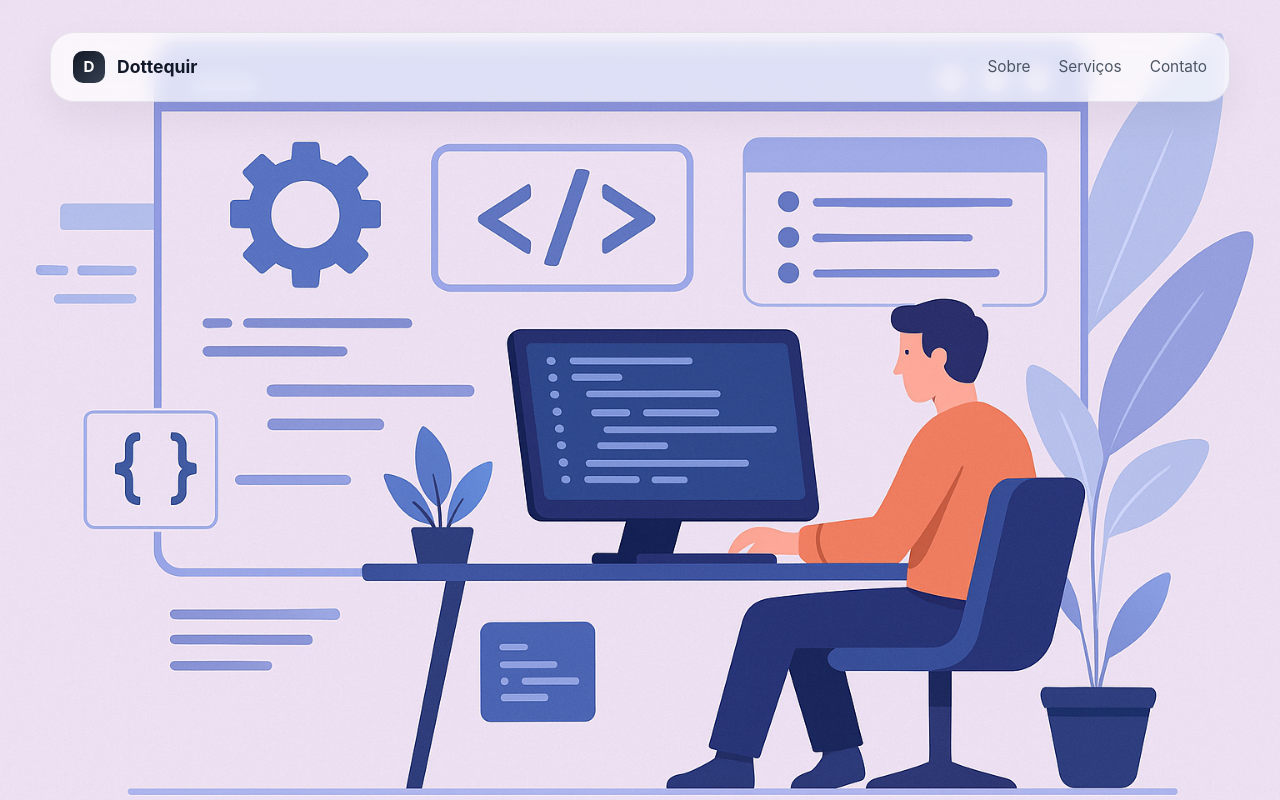
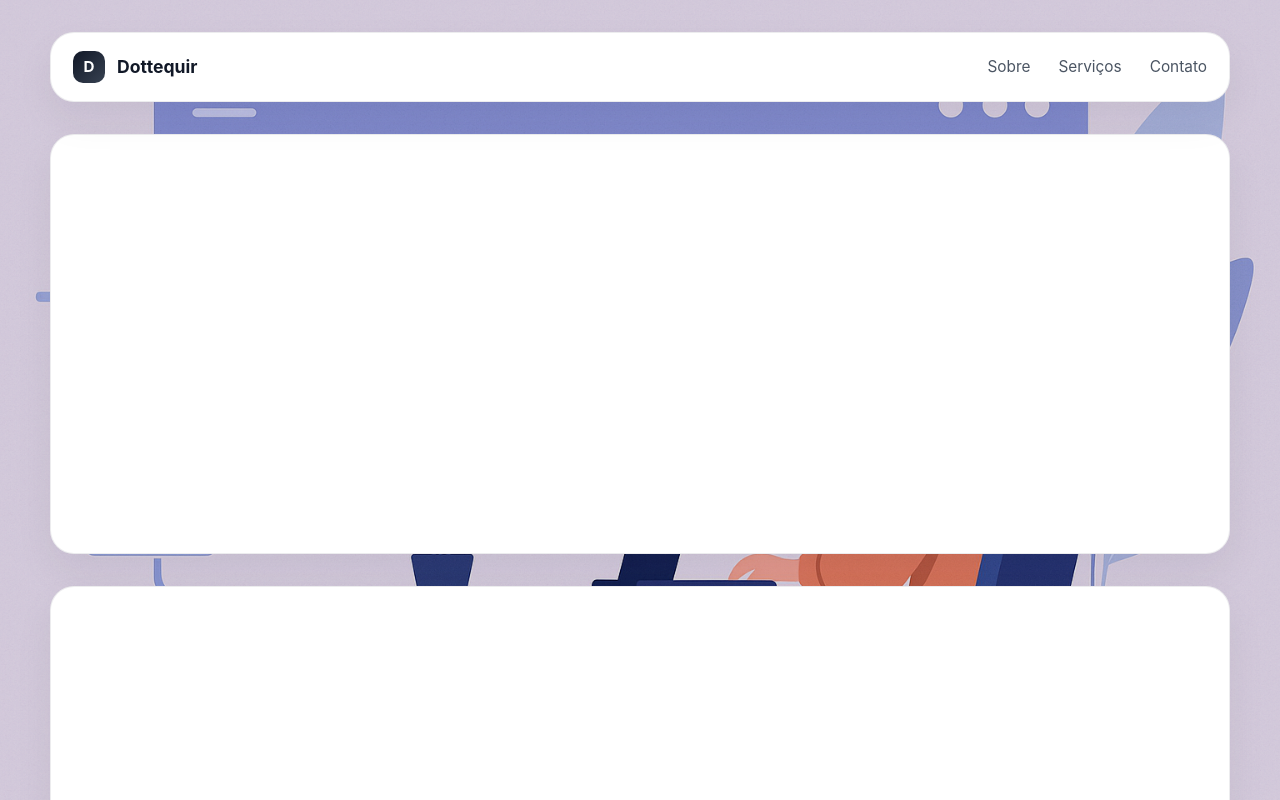
Before and after one commit to diogoottequir/dottequirSite, a React (Vite) app: page / in a window 1280 px wide. Shown: the top 800 px of the page. Built offline with nearby package versions, Linux system fonts and the light colour scheme.

Commit message:
feat: aprimorar layout da pagina

```diff
--- a/index.html
+++ b/index.html
@@ -1,5 +1,5 @@
 <!doctype html>
-<html lang="en">
+<html lang="pt-BR">
   <head>
     <meta charset="UTF-8" />
     <link rel="icon" type="image/svg+xml" href="/favicon.svg" />
--- a/src/App.css
+++ b/src/App.css
@@ -1,17 +1,61 @@
+.site-layout {
+  display: flex;
+  flex-direction: column;
+  min-height: 100dvh;
+}
+
 .page-shell {
+  display: flex;
+  flex-direction: column;
   width: min(1180px, calc(100% - 32px));
-  min-height: 100dvh;
   margin: 0 auto;
-  padding: 32px 0 0;
+  padding: 32px 0 56px;
 }
 
 .topbar {
   display: flex;
+  position: sticky;
+  top: 16px;
+  z-index: 10;
   align-items: center;
   justify-content: space-between;
   gap: 20px;
   padding: 18px 22px;
-  background: rgba(255, 255, 255, 0.7);
+  background: #fff;
+  border: 1px solid rgba(18, 23, 40, 0.08);
+  border-radius: 24px;
+  backdrop-filter: blur(10px);
+  box-shadow: 0 18px 40px rgba(15, 23, 42, 0.06);
+  transition: width 0.35s ease, margin 0.35s ease, top 0.35s ease,
+    border-radius 0.35s ease, box-shadow 0.35s ease;
+}
+
+.header-marker {
+  height: 1px;
+  margin-bottom: -1px;
+}
+
+.topbar.is-stuck {
+  position: fixed;
+  top: 0;
+  right: 0;
+  left: 0;
+  width: auto;
+  margin-left: 0;
+  border-radius: 0;
+  box-shadow: 0 12px 30px rgba(15, 23, 42, 0.14);
+}
+
+.content-area {
+  display: grid;
+  gap: 32px;
+  padding: 32px 0;
+}
+
+.content-panel {
+  width: 100%;
+  min-height: min(56vh, 420px);
+  background: #fff;
   border: 1px solid rgba(18, 23, 40, 0.08);
   border-radius: 24px;
   backdrop-filter: blur(10px);
@@ -360,11 +404,20 @@
 @media (max-width: 560px) {
   .page-shell {
     width: min(100% - 22px, 1180px);
-    padding-top: 18px;
+    padding: 18px 0 36px;
   }
 
   .topbar {
     padding: 16px 18px;
+  }
+
+  .content-area {
+    gap: 20px;
+    padding: 20px 0;
+  }
+
+  .content-panel {
+    height: min(52vh, 360px);
   }
 
   .nav {
--- a/src/App.jsx
+++ b/src/App.jsx
@@ -1,9 +1,28 @@
+import { useEffect, useRef, useState } from 'react'
 import './App.css'
 
 function App() {
+  const headerMarkerRef = useRef(null)
+  const [headerIsStuck, setHeaderIsStuck] = useState(false)
+
+  useEffect(() => {
+    const marker = headerMarkerRef.current
+    if (!marker) return undefined
+
+    const observer = new IntersectionObserver(
+      ([entry]) => setHeaderIsStuck(!entry.isIntersecting),
+      { threshold: 0, rootMargin: '-16px 0px 0px' },
+    )
+
+    observer.observe(marker)
+    return () => observer.disconnect()
+  }, [])
+
   return (
+    <div className="site-layout">
       <div className="page-shell">
-      <header className="topbar">
+        <div ref={headerMarkerRef} className="header-marker" aria-hidden="true" />
+        <header className={`topbar${headerIsStuck ? ' is-stuck' : ''}`}>
           <div className="brand" aria-label="Dottequir home">
             <span className="brand-mark">D</span>
             Dottequir
@@ -15,6 +34,13 @@ function App() {
             <a href="#contact">Contato</a>
           </nav>
         </header>
+
+        <main className="content-area">
+          <section className="content-panel" aria-label="Área de conteúdo principal" />
+          <section className="content-panel" aria-label="Área de conteúdo secundária" />
+          <section className="content-panel" aria-label="Área de conteúdo adicional" />
+        </main>
+      </div>
     </div>
   )
 }
--- a/src/index.css
+++ b/src/index.css
@@ -22,9 +22,12 @@ html {
 body {
   margin: 0;
   min-width: 320px;
-  height: 100%;
-  overflow: hidden;
-  background: url('./assets/background.webp') center / cover no-repeat;
+  min-height: 100%;
+  overflow-x: hidden;
+  overflow-y: auto;
+  background:
+    linear-gradient(rgba(15, 23, 42, 0.12), rgba(15, 23, 42, 0.12)),
+    url('./assets/background.webp') center / cover no-repeat fixed;
 }
 
 button,
@@ -33,5 +36,5 @@ a {
 }
 
 #root {
-  height: 100%;
+  min-height: 100%;
 }
```
Lines whose indentation alone changed are shown as unchanged.
